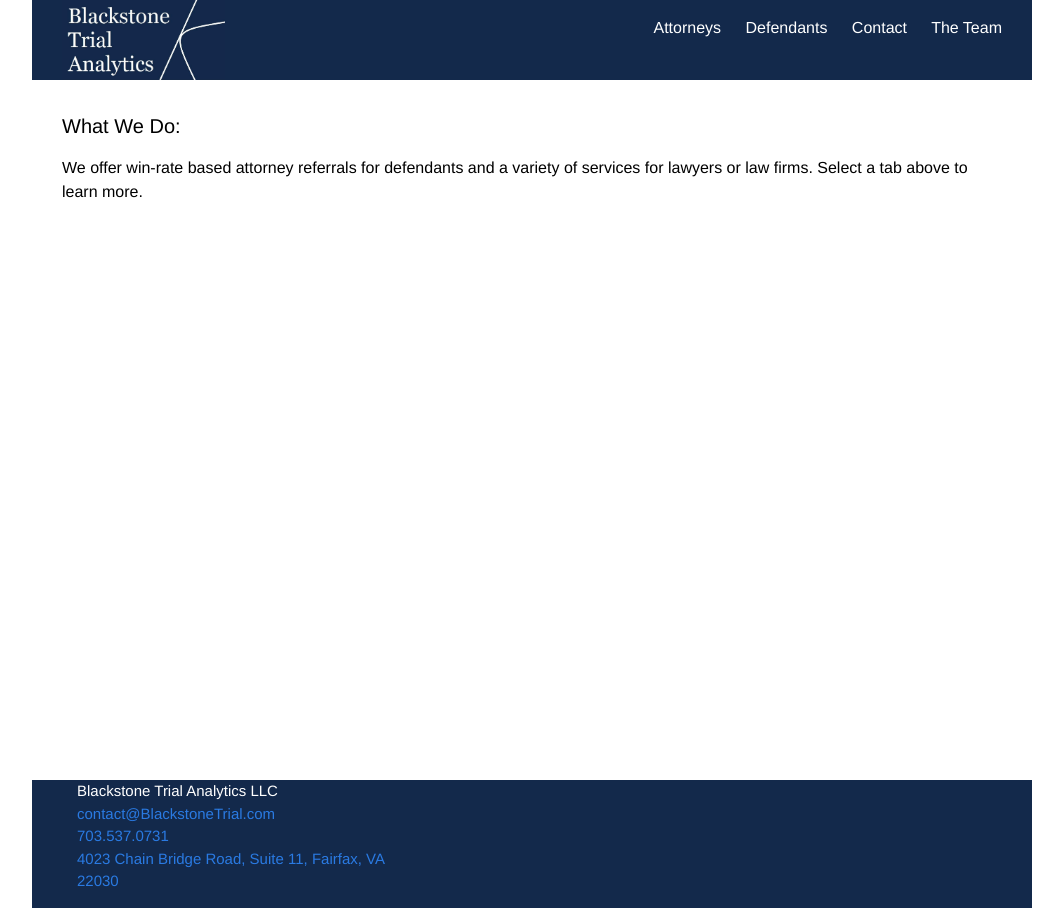
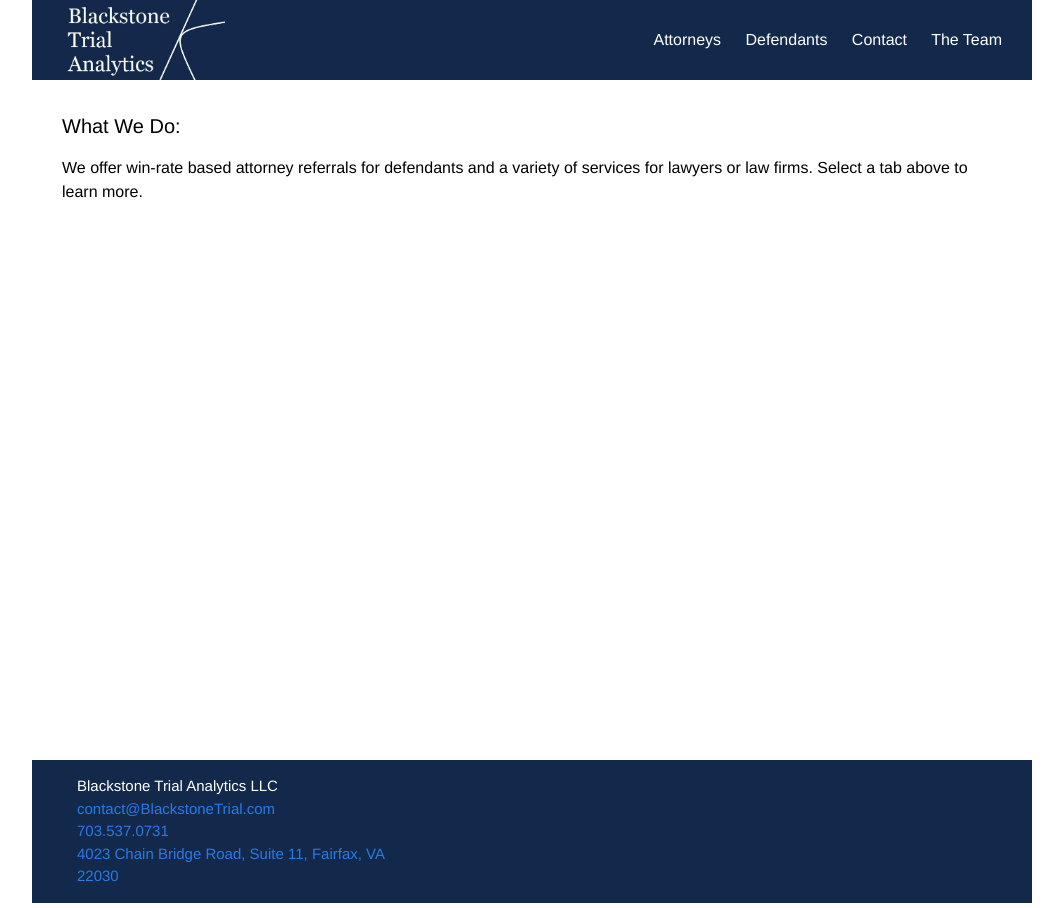
Before and after one commit to BlackstoneTrialAnalytics/BlackstoneTrialAnalytics.github.io, a Jekyll site: the page built from index.html, in a window 1280 px wide. Shown: the whole page, without its empty margins (108-1171 px from the left). Built offline with Jekyll 4.4.1, drawn with Linux system fonts in a browser that asks for light colours.

Commit message:
Several More QOL updates to the CSS
Fixed Spacing on the footer
Fixed size of footer
fixed issue with page size being larger than expected
removed unused borders from page

```diff
--- a/_sass/_base.scss
+++ b/_sass/_base.scss
@@ -161,8 +161,10 @@ pre {
 .wrapper {
     max-width: -webkit-calc(#{$content-width} - (#{$spacing-unit} * 2));
     max-width:         calc(#{$content-width} - (#{$spacing-unit} * 2));
+	min-height:100%;
     margin-right: auto;
     margin-left: auto;
+
     padding-right: $spacing-unit;
     padding-left: $spacing-unit;
     @extend %clearfix;
@@ -195,6 +197,7 @@ pre {
 .hack {
     min-height:100%;
 	position:relative;
+	padding:0;
 }
 
 /**
--- a/_sass/_layout.scss
+++ b/_sass/_layout.scss
@@ -3,7 +3,7 @@
  */
 .site-header {
     border-bottom: 1px solid $text-color;
-    min-height: 56px;
+    min-height: 80px;
     // Positioning context for the mobile navigation icon
     position: relative;
 }
@@ -24,7 +24,7 @@
 
 .site-nav {
     float: right;
-    line-height: 56px;
+    line-height: 80px;
 
     .menu-icon {
         display: none;
@@ -45,8 +45,6 @@
         top: 9px;
         right: $spacing-unit / 2;
         background-color: $background-color;
-        border: 1px solid $text-color;
-        border-radius: 5px;
         text-align: right;
 
         .menu-icon {
@@ -98,7 +96,7 @@
 .site-footer {
     position:absolute;
     bottom:0;
-    height:120px;
+    height:140px;
     width:100%;
 }
 
@@ -125,6 +123,7 @@
 }
 
 .footer-col-1 {
+	margin-top: $spacing-unit /2;
     width: -webkit-calc(35% - (#{$spacing-unit} / 2));
     width:         calc(35% - (#{$spacing-unit} / 2));
 }
```
